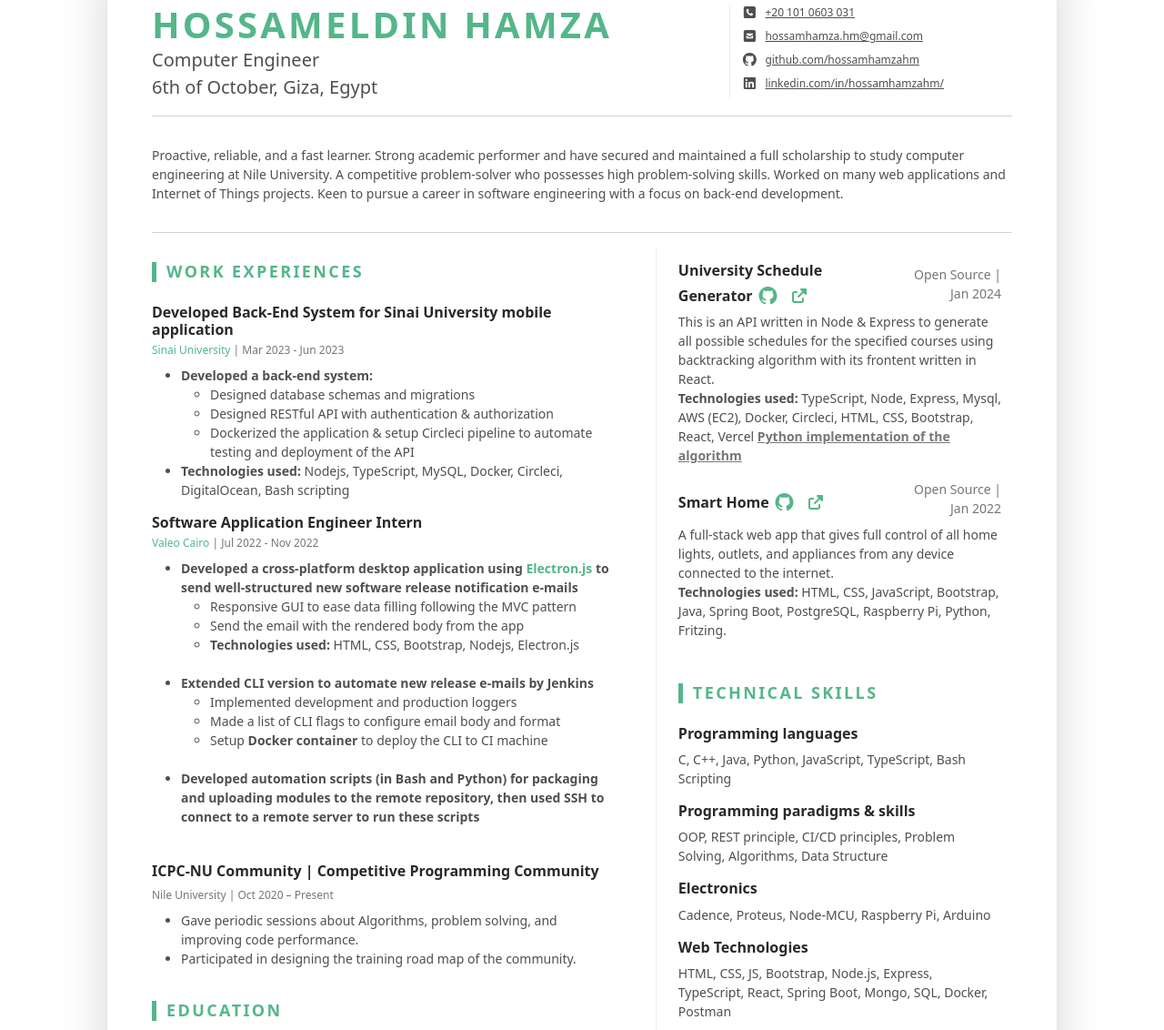
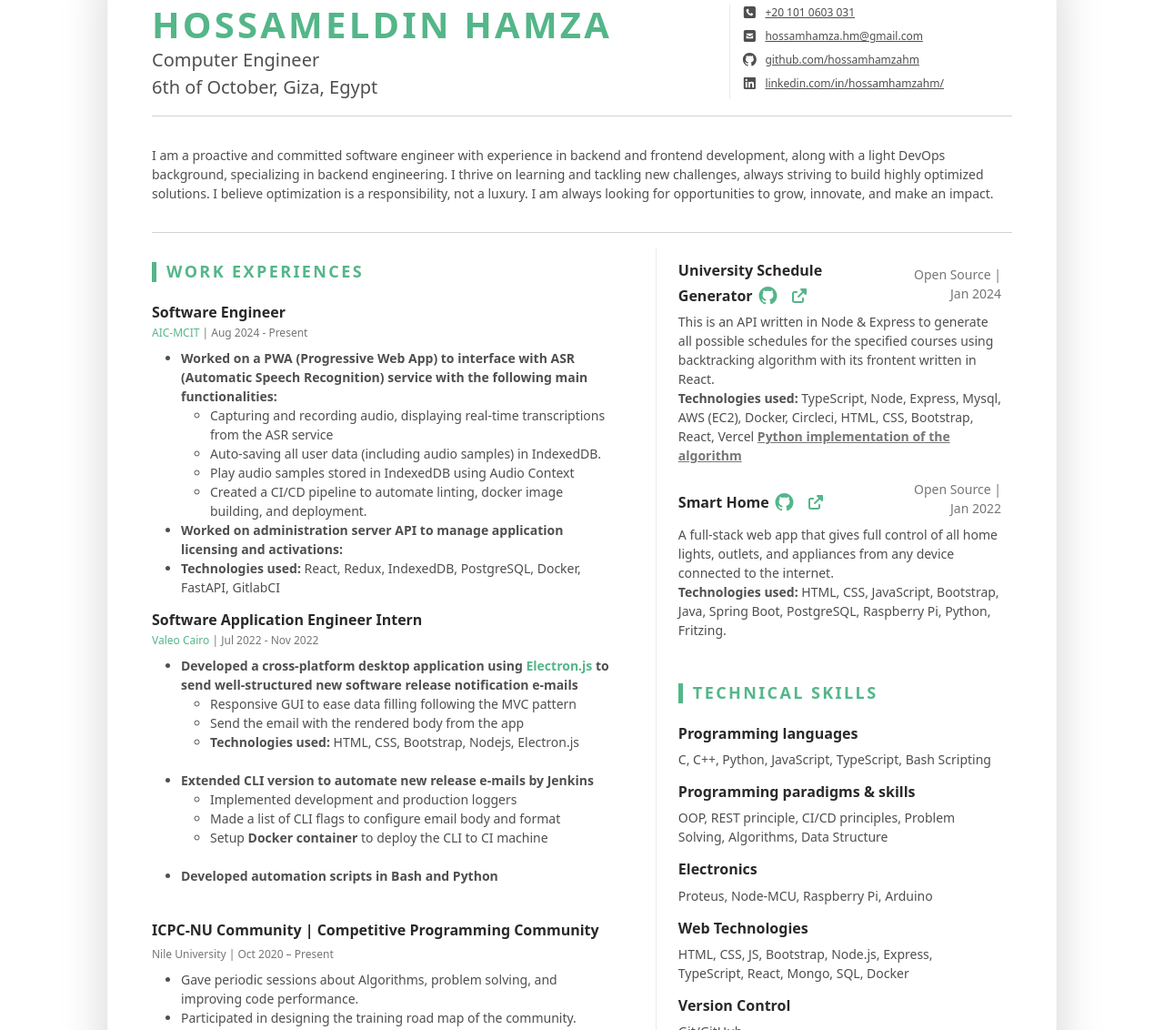
Before and after one commit to hossamhamzahm/hossamhamzahm.github.io, a website: page index.html in a window 1280 px wide. Shown: the part 94-1226 px from the top of the page at 91% size. Drawn offline with Linux system fonts and the light colour scheme.

Commit message:
add aic experience

```diff
--- a/index.html
+++ b/index.html
@@ -30,15 +30,16 @@
 </script>
 
 <body>
-	<div class="fss main-wrapper ">
+	<div class="fss main-wrapper">
 		<!-- <div class="fss"> -->
 		<div id="main-div" class="fss">
 			<article id="main-article" class="fss resume-wrapper mx-auto theme-bg-light p-5 shadow-lg">
-			<!-- <article class="resume-wrapper mx-auto theme-bg-light p-5 my-5 shadow-lg"> -->
+				<!-- <article class="resume-wrapper mx-auto theme-bg-light p-5 my-5 shadow-lg"> -->
 				<div class="fss resume-header">
 					<div class="fss row align-items-center">
 						<div class="fss resume-title col-12 col-md-6 col-lg-8">
-							<h2 class="resume-name mb-0 text-uppercase fs-1 new-color" style="letter-spacing: 0.2rem;">Hossameldin
+							<h2 class="resume-name mb-0 text-uppercase fs-1 new-color" style="letter-spacing: 0.2rem;">
+								Hossameldin
 								Hamza</h2>
 							<div class="fss resume-tagline mb-3 mb-md-0">Computer Engineer</div>
 							<div class="resume-tagline mb-3 mb-md-0 fs-5">6th of October, Giza, Egypt</div>
@@ -51,10 +52,12 @@
 								<li class="fss mb-2"><i class="fss fas fa-envelope-square fa-fw fa-lg me-2"></i><a
 										class="fss resume-link"
 										href="mailto:hossamhamza.hm@gmail.com">hossamhamza.hm@gmail.com</a></li>
-								<li class="fss mb-2"><i class="fss fab fa-github fa-fw fa-lg me-2"></i><a class="fss resume-link"
-										target="_blank" href="https://github.com/hossamhamzahm">github.com/hossamhamzahm</a></li>
-								<li class="fss mb-2"><i class="fss fab fa-linkedin fa-fw fa-lg me-2"></i><a class="fss resume-link"
-										target="_blank" href="https://www.linkedin.com/in/hossamhamzahm/">linkedin.com/in/hossamhamzahm/</a>
+								<li class="fss mb-2"><i class="fss fab fa-github fa-fw fa-lg me-2"></i><a
+										class="fss resume-link" target="_blank"
+										href="https://github.com/hossamhamzahm">github.com/hossamhamzahm</a></li>
+								<li class="fss mb-2"><i class="fss fab fa-linkedin fa-fw fa-lg me-2"></i><a
+										class="fss resume-link" target="_blank"
+										href="https://www.linkedin.com/in/hossamhamzahm/">linkedin.com/in/hossamhamzahm/</a>
 								</li>
 								<!--
 									<li class="fss mb-2"><i class="fss fas fa-globe fa-fw fa-lg me-2"></i><a class="fss resume-link"
@@ -80,10 +83,13 @@
 
 						<div class="fss col text-start">
 							<p class="fss mb-0">
-								Proactive, reliable, and a fast learner. Strong academic performer and have secured and maintained a full scholarship to
-								study computer engineering at Nile University. A competitive problem-solver who possesses high problem-solving skills.
-								Worked on many web applications and Internet of Things projects. Keen to pursue a career in software engineering with a
-								focus on back-end development.
+								I am a proactive and committed software engineer with experience in backend and frontend
+								development, along with a light
+								DevOps background, specializing in backend engineering. I thrive on learning and
+								tackling new challenges, always
+								striving to build highly optimized solutions. I believe optimization is a
+								responsibility, not a luxury. I am always
+								looking for opportunities to grow, innovate, and make an impact.
 							</p>
 						</div>
 						<!--//col-->
@@ -102,7 +108,7 @@
 								<!--//item-->
 								<div class="fss item">
 									<div class="fss item-heading row align-items-center mb-2">
-										<h4 class="fss item-title col-12 mb-2 mb-md-0"> Developed Back-End System for Sinai University mobile application
+										<h4 class="fss item-title col-12 mb-2 mb-md-0"> Software Engineer
 											<!-- <a class="fss text-decoration-none link-drak rm-pdf" target="_blank"
 												href="https://hossamhamzahm.github.io/Assiut-Robotics/"><i
 												class="fss fas fa-external-link-alt ms-1"></i>
@@ -110,30 +116,45 @@
 										</h4>
 										<div class="fss item-meta col-12 mt-1 text-muted text-start">
 											<a class="fss text-decoration-none" target="_blank"
-												href="https://www.su.edu.eg"> Sinai University </a> | Mar 2023 -
-											Jun 2023
+												href="https://www.linkedin.com/company/applied-innovation-center-aic-mcit/posts/?feedView=all">
+												AIC-MCIT </a> | Aug 2024 -
+											Present
 										</div>
 
 									</div>
 									<div class="fss item-content">
 										<ul>
 											<strong>
-												<li>Developed a back-end system:</li>
+												<li>Worked on a PWA (Progressive Web App) to interface with ASR
+													(Automatic Speech Recognition) service with the following
+													main functionalities:</li>
 											</strong>
 											<ul>
 												<li>
-													Designed database schemas and migrations
+													Capturing and recording audio, displaying real-time transcriptions
+													from the ASR service
 												</li>
 												<li>
-													Designed RESTful API with authentication & authorization
+													Auto-saving all user data (including audio samples) in IndexedDB.
 												</li>
-
 												<li>
-													Dockerized the application & setup Circleci pipeline to automate testing and deployment of the API
+													Play audio samples stored in IndexedDB using Audio Context
+												</li>
+												<li>
+													Created a CI/CD pipeline to automate linting, docker image building,
+													and deployment.
 												</li>
 											</ul>
+
+											<strong>
+												<li>
+													Worked on administration server API to manage application licensing
+													and activations:
+												</li>
+											</strong>
 											<li class="fss me-2">
-												<strong>Technologies used:</strong> Nodejs, TypeScript, MySQL, Docker, Circleci, DigitalOcean, Bash scripting
+												<strong>Technologies used:</strong> React, Redux, IndexedDB, PostgreSQL,
+												Docker, FastAPI, GitlabCI
 											</li>
 											</li>
 										</ul>
@@ -145,7 +166,8 @@
 								<!--//item-->
 								<div class="fss item">
 									<div class="fss item-heading row align-items-center mb-2">
-										<h4 class="fss item-title col-12 mb-2 mb-md-0">Software Application Engineer Intern
+										<h4 class="fss item-title col-12 mb-2 mb-md-0">Software Application Engineer
+											Intern
 											<!-- <a class="fss text-decoration-none link-drak rm-pdf" target="_blank"
 												href="https://hossamhamzahm.github.io/Assiut-Robotics/"><i
 												class="fss fas fa-external-link-alt ms-1"></i>
@@ -162,7 +184,8 @@
 										<ul>
 											<strong>
 												<li>Developed a cross-platform desktop application using
-													<a class="fss text-decoration-none" href="https://www.electronjs.org/"
+													<a class="fss text-decoration-none"
+														href="https://www.electronjs.org/"
 														target="_blank">Electron.js</a>
 													to send well-structured new software release notification e-mails
 											</strong>
@@ -176,7 +199,8 @@
 													Send the email with the rendered body from the app
 												</li>
 												<li class="fss me-2">
-													<strong>Technologies used:</strong> HTML, CSS, Bootstrap, Nodejs, Electron.js
+													<strong>Technologies used:</strong> HTML, CSS, Bootstrap, Nodejs,
+													Electron.js
 												</li>
 											</ul>
 											</li>
@@ -195,7 +219,8 @@
 														Made a list of CLI flags to configure email body and format
 													</li>
 													<li>
-														Setup <strong>Docker container</strong> to deploy the CLI to CI machine
+														Setup <strong>Docker container</strong> to deploy the CLI to CI
+														machine
 													</li>
 												</ul>
 											</li>
@@ -203,8 +228,7 @@
 											<br>
 											<li>
 												<strong>
-													Developed automation scripts (in Bash and Python) for packaging and uploading modules to the remote repository, then
-													used SSH to connect to a remote server to run these scripts
+													Developed automation scripts in Bash and Python
 												</strong>
 											</li>
 
@@ -252,13 +276,15 @@
 
 											<div class="fss item-meta col-12 text-muted text-start  mt-1">
 												<a class="fss text-decoration-none" target="_blank"
-													href="https://www.rtu.lv/en"> Riga Technical University </a> | Jan 2023 – Jun 2023
+													href="https://www.rtu.lv/en"> Riga Technical University </a> | Jan
+												2023 – Jun 2023
 											</div>
 										</div>
 
 										<div
 											class="fss d-flex justify-content-between resume-degree-time font-weight-bold fs-6">
-											<div class="fss d-inline-block resume-degree-time text-muted fs-6">Fully funded merit based exchange semester to study in RTU, Latvia</div>
+											<div class="fss d-inline-block resume-degree-time text-muted fs-6">Fully
+												funded merit based exchange semester to study in RTU, Latvia</div>
 										</div>
 									</li>
 
@@ -308,11 +334,14 @@
 									</div>
 									<div class="fss item-content">
 										<p class="fss mb-0">
-											An API utilizing ResNet50 Architecture with Knowledge Transfer (KT) to identify Egyptian monuments/Landmarks and provide
-											relevant information. The API aims to enhance tourists' experience by providing historical context and relevant
+											An API utilizing ResNet50 Architecture with Knowledge Transfer (KT) to
+											identify Egyptian monuments/Landmarks and provide
+											relevant information. The API aims to enhance tourists' experience by
+											providing historical context and relevant
 											information about the rich cultural heritage of Egypt.
 											<br>
-											<strong>Technologies used:</strong> Python, Pytorch, Flask, PostgreSQL, AWS (EC2), Docker, Circleci
+											<strong>Technologies used:</strong> Python, Pytorch, Flask, PostgreSQL, AWS
+											(EC2), Docker, Circleci
 										</p>
 									</div>
 								</div>
@@ -337,20 +366,24 @@
 												href="https://university-schedule-generator.vercel.app/">
 												<i class="fss fas fa-external-link-alt"></i></a>
 										</h4>
-										<div class="fss item-meta col-12 col-md-6 col-lg-4 text-muted text-start text-md-end">
+										<div
+											class="fss item-meta col-12 col-md-6 col-lg-4 text-muted text-start text-md-end">
 											Open Source | Jan 2024 </div>
 
 									</div>
 									<div class="fss item-content">
 										<p>
-											This is an API written in Node & Express to generate all possible schedules for the specified courses using
+											This is an API written in Node & Express to generate all possible schedules
+											for the specified courses using
 											backtracking algorithm with its frontent written in React.
 											<br>
-											<strong>Technologies used:</strong> TypeScript, Node, Express, Mysql, AWS (EC2), Docker, Circleci, HTML,
+											<strong>Technologies used:</strong> TypeScript, Node, Express, Mysql, AWS
+											(EC2), Docker, Circleci, HTML,
 											CSS, Bootstrap, React, Vercel
 											<a class="fss link-drak rm-pdf text-muted" target="_blank"
-												href="https://github.com/hossamhamzahm/TimeTable-Maker"><strong>Python implementation of the
-											algorithm </strong> </a>
+												href="https://github.com/hossamhamzahm/TimeTable-Maker"><strong>Python
+													implementation of the
+													algorithm </strong> </a>
 										</p>
 									</div>
 								</div>
@@ -362,11 +395,13 @@
 
 											<a class="fss text-decoration-none link-drak rm-pdf" target="_blank"
 												href="https://github.com/hossamhamzahm/smart-home-spring-api">
-												<i class="fss fab fa-github fa-fw fa-lg me-2  mt-2"></i></a><a class="fss text-decoration-none link-drak rm-pdf" target="_blank"
-													href="https://hossamhamzahm.github.io/Smart-Home-React/">
-													<i class="fss fas fa-external-link-alt"></i></a>
+												<i class="fss fab fa-github fa-fw fa-lg me-2  mt-2"></i></a><a
+												class="fss text-decoration-none link-drak rm-pdf" target="_blank"
+												href="https://hossamhamzahm.github.io/Smart-Home-React/">
+												<i class="fss fas fa-external-link-alt"></i></a>
 										</h4>
-										<div class="fss item-meta col-12 col-md-6 col-lg-4 text-muted text-start text-md-end">
+										<div
+											class="fss item-meta col-12 col-md-6 col-lg-4 text-muted text-start text-md-end">
 											Open Source |
 											Jan 2022</div>
 
@@ -417,24 +452,27 @@
 								<div class="fss item">
 									<h4 class="fss item-title">Programming languages</h4>
 									<ul class="fss list-unstyled resume-skills-list">
-										<li class="fss mb-2">C, C++, Java, Python, JavaScript, TypeScript, Bash Scripting</li>
+										<li class="fss mb-2">C, C++, Python, JavaScript, TypeScript, Bash
+											Scripting</li>
 									</ul>
 
 									<h4 class="fss item-title">Programming paradigms & skills</h4>
 									<ul class="fss list-unstyled resume-skills-list">
-										<li class="fss mb-2">OOP, REST principle, CI/CD principles, Problem Solving, Algorithms, Data
+										<li class="fss mb-2">OOP, REST principle, CI/CD principles, Problem Solving,
+											Algorithms, Data
 											Structure</li>
 									</ul>
 
 
 									<h4 class="fss item-title">Electronics</h4>
 									<ul class="fss list-unstyled resume-skills-list">
-										<li class="fss mb-2">Cadence, Proteus, Node-MCU, Raspberry Pi, Arduino</li>
+										<li class="fss mb-2">Proteus, Node-MCU, Raspberry Pi, Arduino</li>
 									</ul>
 
 									<h4 class="fss item-title">Web Technologies</h4>
 									<ul class="fss list-unstyled resume-skills-list">
-										<li class="fss mb-2">HTML, CSS, JS, Bootstrap, Node.js, Express, TypeScript, React, Spring Boot, Mongo, SQL, Docker, Postman</li>
+										<li class="fss mb-2">HTML, CSS, JS, Bootstrap, Node.js, Express, TypeScript,
+											React, Mongo, SQL, Docker</li>
 									</ul>
 
 									<h4 class="fss item-title">Version Control</h4>
@@ -456,9 +494,10 @@
 										Qualified to ACPC (Africa and Arab Collegiate Programming Championship)
 										<small>
 											<br>
-											<span class="text-muted">2024 - To be held this year</span>
+											<span class="text-muted">2023 - Honorable mention</span>
 											<br>
-											<span class="text-muted">2022 -Ranked 63rd among Africa and Arab teams</span>
+											<span class="text-muted">2022 - Ranked 63rd among Africa and Arab
+												teams</span>
 										</small>
 										<!-- <a class="fss text-decoration-none link-drak rm-pdf" target="_blank"
 											href="https://drive.google.com/file/d/1Iwb_Hy1p9_7ShzSgn1jYVRvii7n-JIDr/view?usp=sharing"><i
@@ -481,7 +520,8 @@
 									</li>
 
 									<li class="fss mt-1">
-										Participated in ACPC (Africa and Arab Collegiate Programming Championship) Kick-off
+										Participated in ACPC (Africa and Arab Collegiate Programming Championship)
+										Kick-off
 										2022
 										<a class="fss text-decoration-none link-drak rm-pdf" target="_blank"
 											href="https://drive.google.com/file/d/1iaEQ9byuzlcNpZRVDrcYgVNTdh5jNbOl/view?usp=sharing"><i
@@ -513,20 +553,24 @@
 							<section class="fss skills-section py-3">
 								<h3 class="text-uppercase resume-section-heading mb-4">Languages</h3>
 								<ul class="fss list-unstyled resume-lang-list mb-1">
-									<li class="fss mb-2 d-inline-block">Arabic <span class="fss text-muted">(Native)</span></li>
-									<li class="fss mb-2 d-inline-block float-end">English <span class="fss text-muted">(Professional)</span></li>
+									<li class="fss mb-2 d-inline-block">Arabic <span
+											class="fss text-muted">(Native)</span></li>
+									<li class="fss mb-2 d-inline-block float-end">English <span
+											class="fss text-muted">(Professional)</span></li>
 								</ul>
 							</section>
 							<!--//certificates-section-->
 
 							<p class="fss text-center position-absolute bottom-0 hide-online">Click
-								<a class="fss text-decoration-none" href="https://github.com/hossamhamzahm/hossamhamzahm.github.io/raw/main/Hossam_Hamza_Resume.pdf" download>here</a>
+								<a class="fss text-decoration-none"
+									href="https://github.com/hossamhamzahm/hossamhamzahm.github.io/raw/main/Hossam_Hamza_Resume.pdf"
+									download>here</a>
 								for pdf version of the resume
 							</p>
 
 							<p class="text-center position-absolute bottom-0 hide-pdf">Click
 								<a class="text-decoration-none" href="https://hossamhamzahm.github.io/"
-								download>here</a>
+									download>here</a>
 								for online version of the resume
 							</p>
 						</aside>
@@ -565,8 +609,8 @@
 	let main_article = document.getElementById('main-article')
 	let main_div = document.getElementById('main-div')
 
-	if(file_type == 'pdf'){
-		main_article.classList.add("pb-4")
+	if (file_type == 'pdf') {
+		main_article.classList.add("pb-2")
 		addCss(`assets/css/${pdf}`);
 	}
 	else {
@@ -578,4 +622,5 @@
 	}
 
 </script>
+
 </html>
```
Also changed, not shown: 1 other file.
